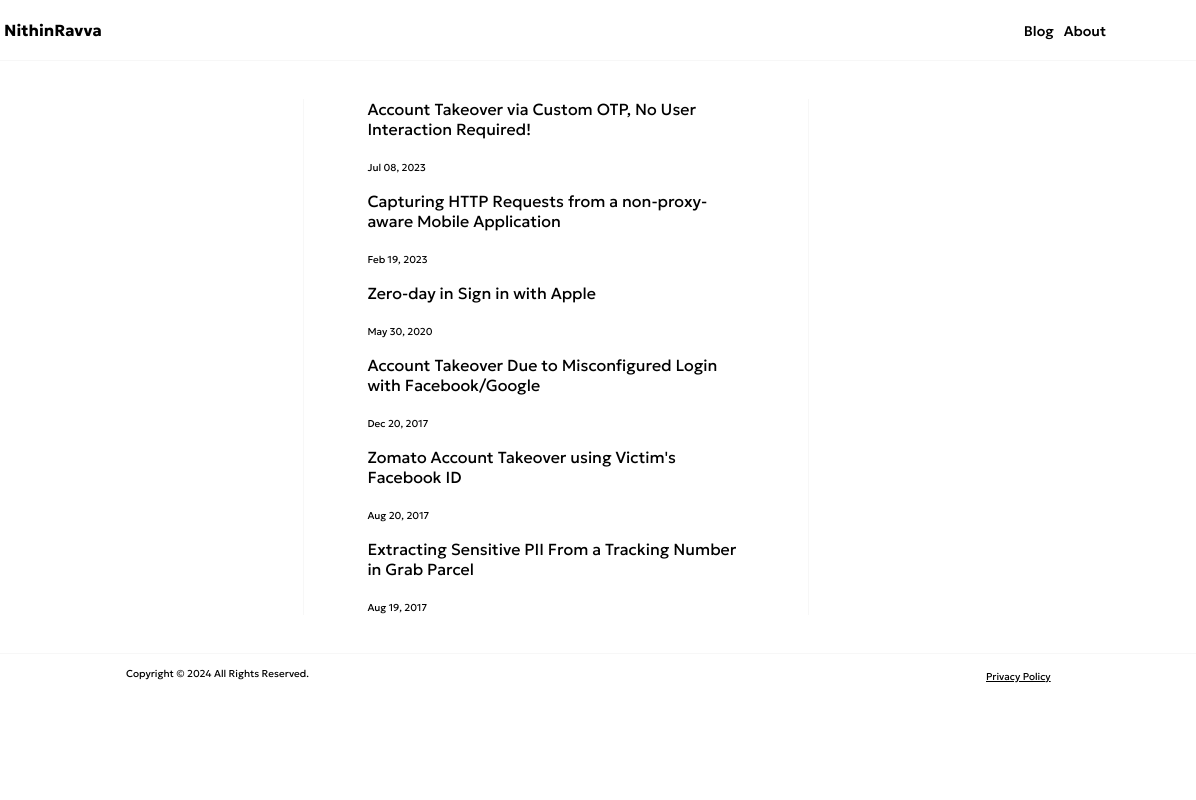
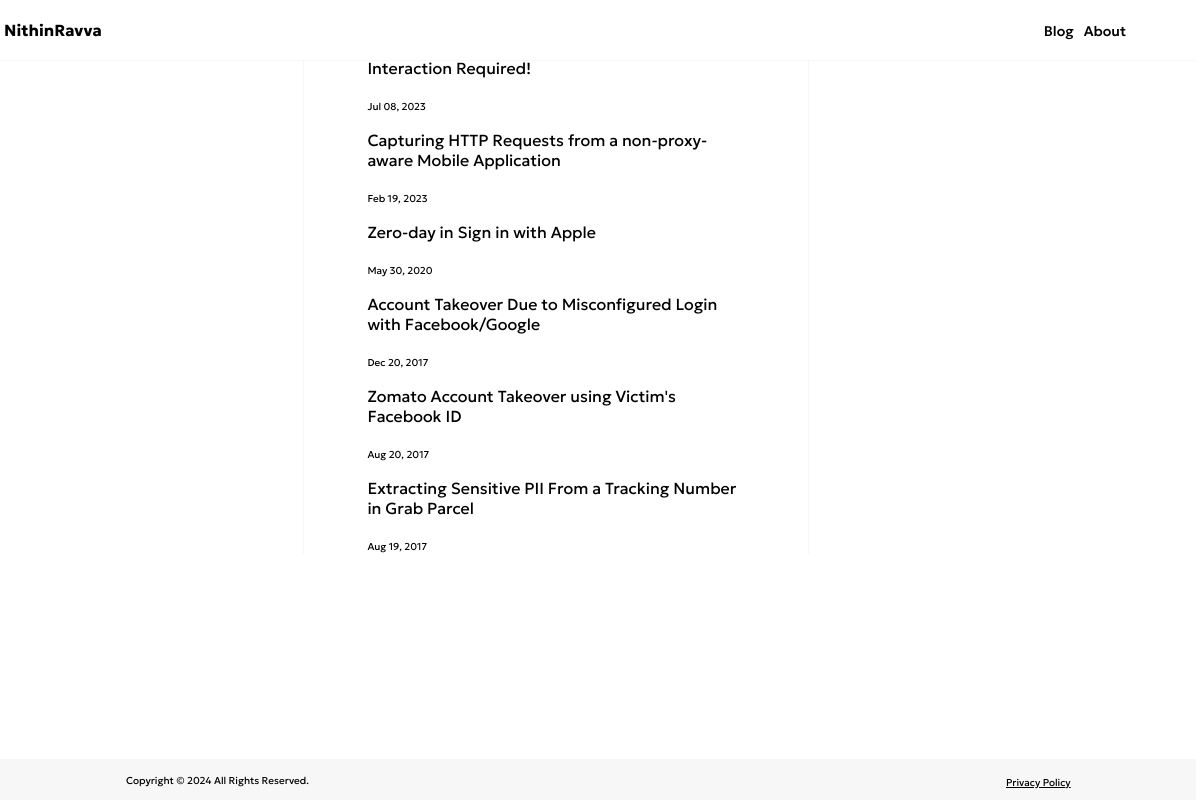
Before and after one commit to ravvanithin/MySite, a plain HTML site: page index.html in a window 1280 px wide. Shown: the full height of the page, 84-1280 px from the left. Drawn offline with nearby package versions, Linux system fonts and the light colour scheme; a web font is replaced by a local one.

Commit message:
Update General.css

```diff
--- a/Styles/General.css
+++ b/Styles/General.css
@@ -5,9 +5,11 @@
     font-family: "Geologica", sans-serif;
     padding: 10px;
     background-color: rgb(255, 255, 255);
-    margin: -8px -8px 0 -8px;
     border-bottom: 0.2px solid rgb(247, 247, 247);
-
+    position: fixed;
+    top: 0;
+    left: 0;
+    width: 100%;
 }
 .Website-Header-both
 {
@@ -66,9 +68,12 @@
 {
     font-family: "Geologica", sans-serif;
     padding: 10px;
-    margin: 0px -8px -8px -8px;
     border-top: 0.2px solid rgb(247, 247, 247);
-
+    background-color: rgb(247, 247, 247);
+    position: fixed;
+    width: 100%;
+    left: 0;
+    bottom: 0;
 }
 .Website-footer-container
 {
```
